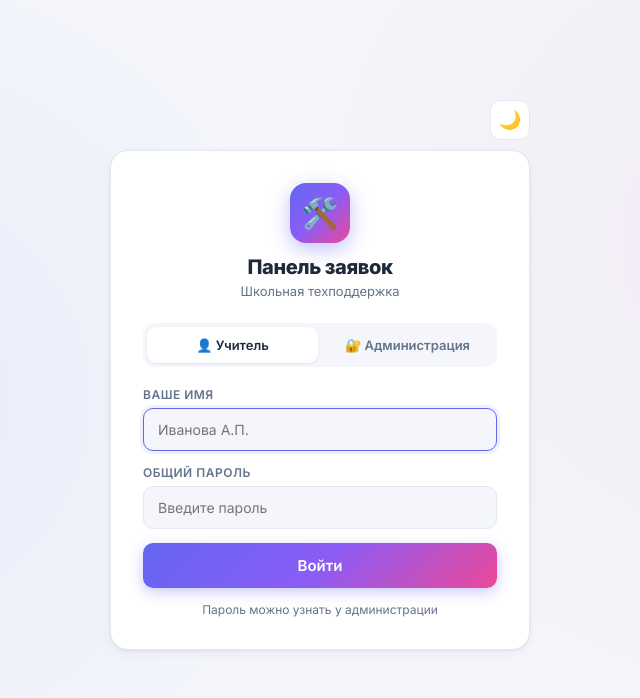
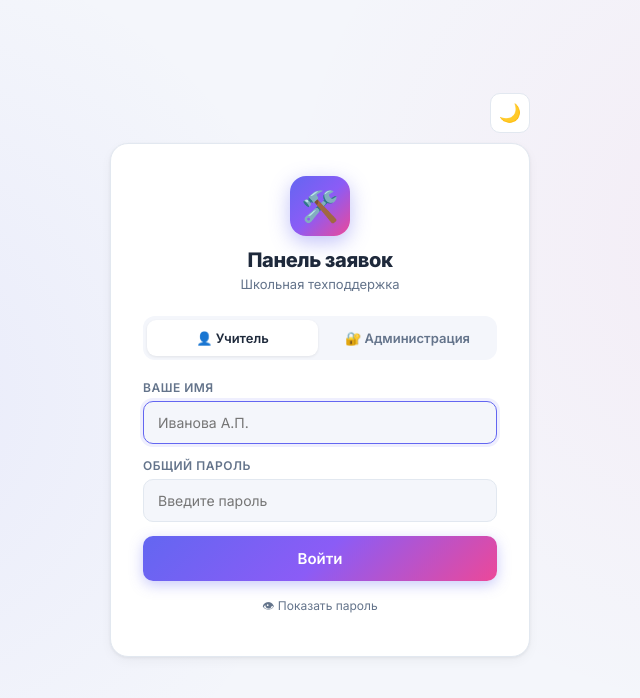
Before and after one commit to ARTERIO0/school-tickets, a Flask app: page /login in a window 1280 px wide. Shown: the top 698 px of the page, without its empty margins (320-960 px from the left). Run offline with Flask 3, Linux system fonts and the light colour scheme; some libraries are stand-ins or nearby versions.

Commit message:
Update login.html

```diff
--- a/templates/login.html
+++ b/templates/login.html
@@ -111,7 +111,52 @@
             background: rgba(239,68,68,0.1);
             border-left: 3px solid var(--danger);
         }
-        .hint { font-size: 12px; color: var(--text-muted); text-align: center; margin-top: 14px; }
+
+        /* --- Блок с подсказкой пароля --- */
+        .password-hint {
+            margin-top: 10px;
+            text-align: center;
+        }
+        .show-password-btn {
+            background: transparent;
+            border: none;
+            color: var(--text-muted);
+            font-size: 12px;
+            font-family: inherit;
+            cursor: pointer;
+            padding: 6px 10px;
+            border-radius: 8px;
+            transition: all 0.2s ease;
+            display: inline-flex;
+            align-items: center;
+            gap: 4px;
+        }
+        .show-password-btn:hover {
+            color: var(--primary);
+            background: rgba(99,102,241,0.08);
+        }
+        .password-value {
+            margin-top: 8px;
+            padding: 12px 14px;
+            background: linear-gradient(90deg, rgba(99,102,241,0.1), rgba(139,92,246,0.05));
+            border: 1px dashed rgba(99,102,241,0.4);
+            border-radius: 10px;
+            font-size: 14px;
+            color: var(--text);
+            animation: fadeIn 0.3s ease;
+        }
+        .password-value strong {
+            color: var(--primary);
+            font-size: 16px;
+            letter-spacing: 1px;
+        }
+        .password-value .hint-label {
+            font-size: 11px;
+            color: var(--text-muted);
+            text-transform: uppercase;
+            letter-spacing: 0.5px;
+            margin-bottom: 4px;
+        }
     </style>
 </head>
 <body>
@@ -141,7 +186,17 @@
                 <label>Общий пароль</label>
                 <input type="password" name="password" placeholder="Введите пароль" required>
                 <button type="submit" class="btn">Войти</button>
-                <div class="hint">Пароль можно узнать у администрации</div>
+
+                <!-- Подсказка с паролем -->
+                <div class="password-hint">
+                    <button type="button" class="show-password-btn" onclick="togglePassword()">
+                        👁 Показать пароль
+                    </button>
+                    <div class="password-value" id="password-value" style="display: none;">
+                        <div class="hint-label">Общий пароль для учителей</div>
+                        <strong>school2026</strong>
+                    </div>
+                </div>
             </form>
 
             <!-- Вкладка админа -->
@@ -150,7 +205,9 @@
                 <label>Пароль администрации</label>
                 <input type="password" name="password" placeholder="Введите пароль" required>
                 <button type="submit" class="btn btn-admin">Войти как администрация</button>
-                <div class="hint">Полный доступ: удаление, комментарии, статусы</div>
+                <div class="hint" style="font-size:12px; color:var(--text-muted); text-align:center; margin-top:14px;">
+                    Пароль известен только технику и заместителям
+                </div>
             </form>
         </div>
     </div>
@@ -177,6 +234,19 @@
                 if (input) input.focus();
             });
         });
+
+        // Показать/скрыть пароль учителя
+        function togglePassword() {
+            const el = document.getElementById('password-value');
+            const btn = document.querySelector('.show-password-btn');
+            if (el.style.display === 'none') {
+                el.style.display = 'block';
+                btn.innerHTML = '🙈 Скрыть пароль';
+            } else {
+                el.style.display = 'none';
+                btn.innerHTML = '👁 Показать пароль';
+            }
+        }
     </script>
 </body>
 </html>
```
